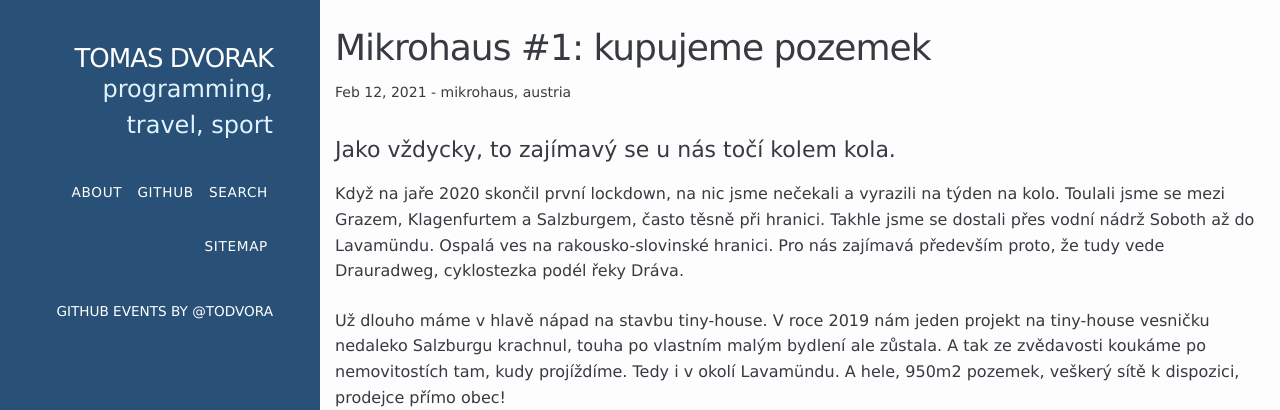
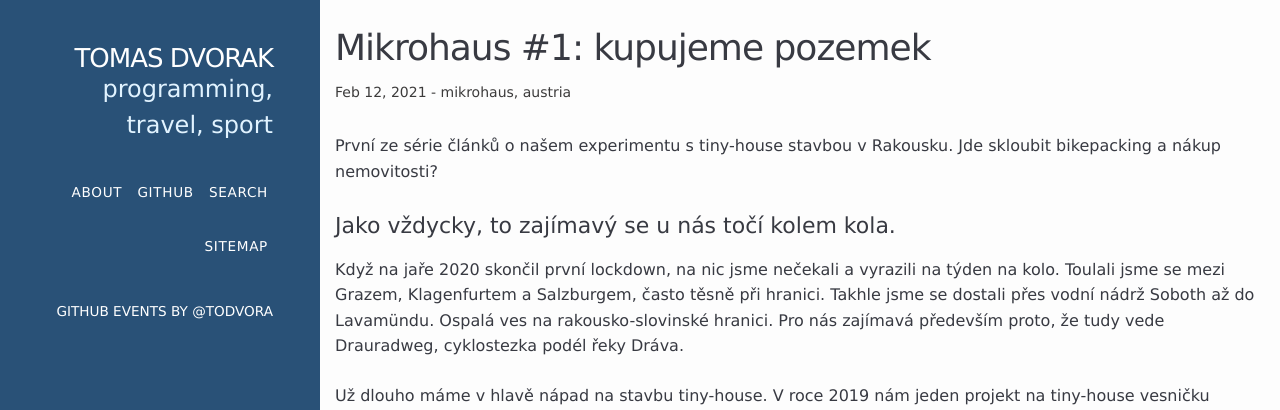
Before and after one commit to todvora/todvora.github.io, a Jekyll site: the page built from _posts/2021-02-12-mikrohaus-kupujeme-pozemek.md, in a window 1280 px wide and 900 px high, cut to the strip 0-410 px from the top of the window. Built offline with Jekyll 4.4.1, drawn with Linux system fonts in a browser that asks for light colours.

Commit message:
article intro

```diff
--- a/_posts/2021-02-12-mikrohaus-kupujeme-pozemek.md
+++ b/_posts/2021-02-12-mikrohaus-kupujeme-pozemek.md
@@ -8,6 +8,8 @@ tags:
 
 image: /images/mikrohaus_1/pozemek.jpg
 ---
+
+První ze série článků o našem experimentu s tiny-house stavbou v Rakousku. Jde skloubit bikepacking a nákup nemovitosti?
 
 ### Jako vždycky, to zajímavý se u nás točí kolem kola.
 
```
